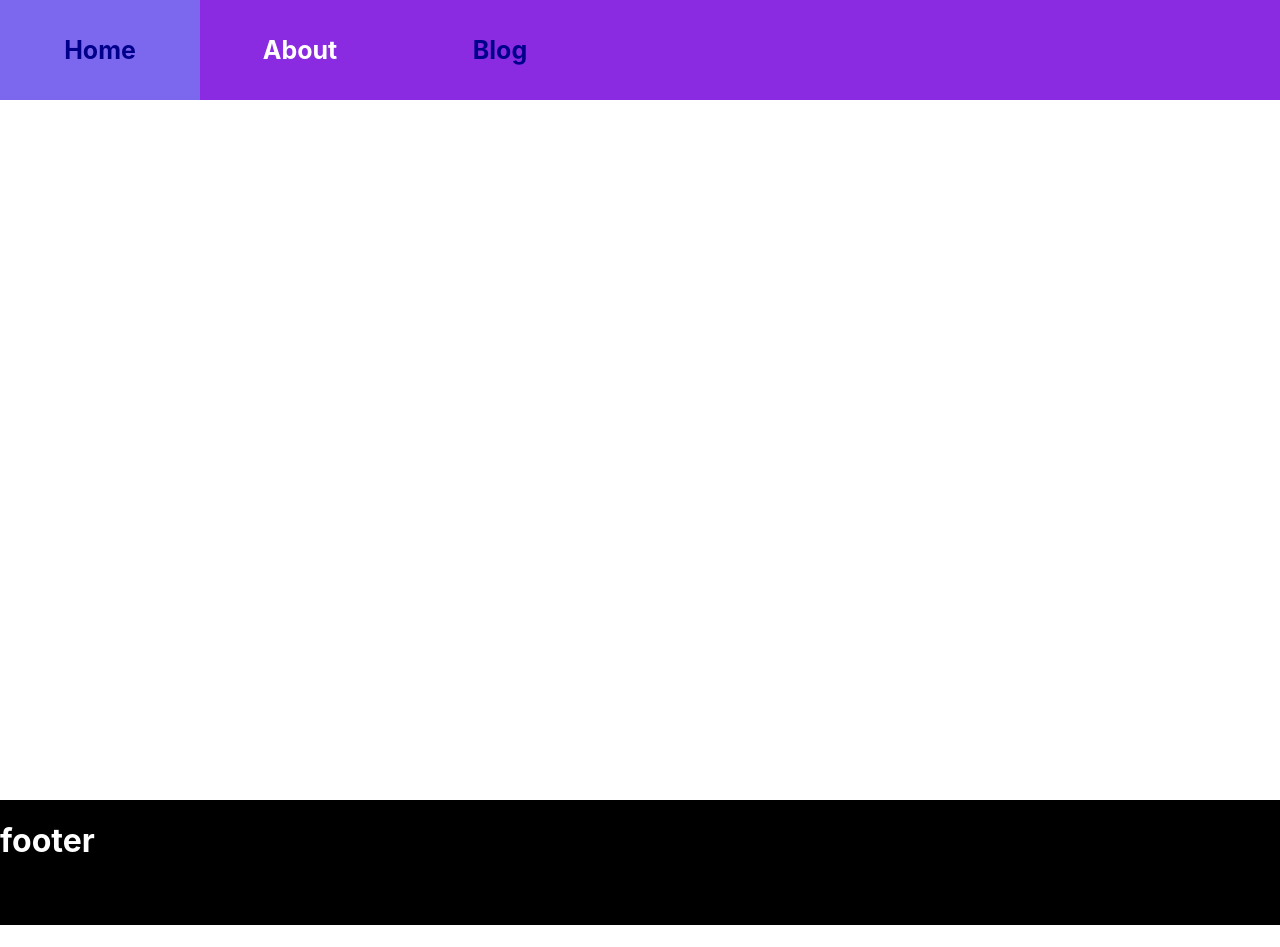
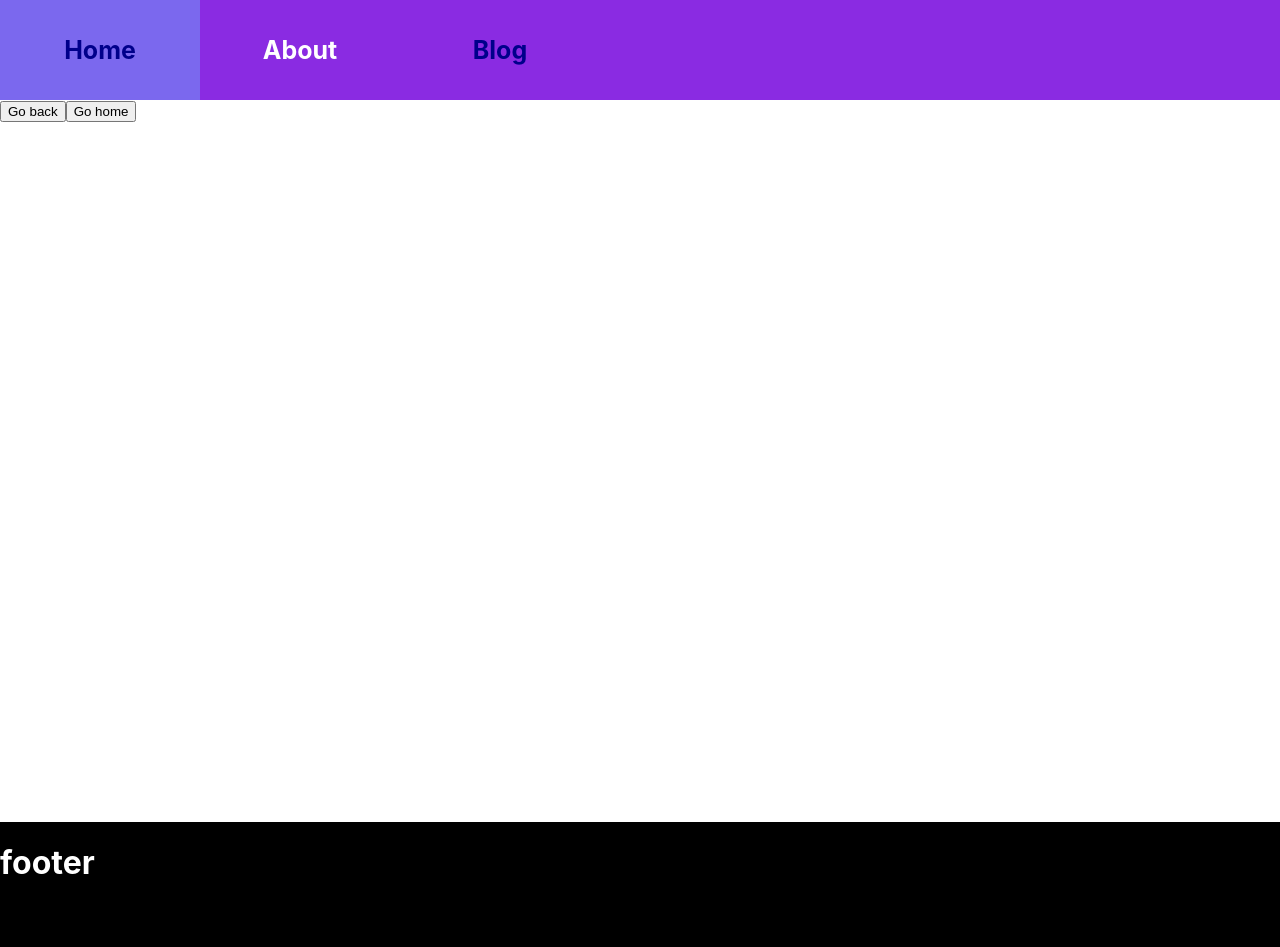
Before and after one commit to YuraSab/react-router-dom_v6, a React (Create React App) app: page /blog/1 in a window 1280 px wide. Before the commit the page ends 925 px from the top, so only its background shows below. Built offline with nearby package versions, Linux system fonts and the light colour scheme; no server answers.

Commit message:
useLocation_useParams_useNavigate

```diff
--- a/src/App.js
+++ b/src/App.js
@@ -9,6 +9,7 @@ import {Layout} from "./components/Layout";
 import {SinglePage} from "./pages/SinglePage";
 import {CreatePost} from "./pages/CreatePost";
 import {EditPost} from "./pages/EditPost";
+import {Navigate} from "react-router";
 
 function App() {
 
@@ -19,6 +20,7 @@ function App() {
                     <Route path={'/'} element={<Layout/>}>
                         <Route index element={<Home/>}/>
                         <Route path={'/about'} element={<About/>}/>
+                        <Route path={'/about-us'} element={<Navigate to={'/about'} replace/>}/>
                         <Route path={'/blog'} element={<Blog/>}/>
                         <Route path={'/blog/:id'} element={<SinglePage/>}/>
                         <Route path={'/blog/:id/edit'} element={<EditPost/>}/>
--- a/src/pages/Blog.js
+++ b/src/pages/Blog.js
@@ -1,11 +1,14 @@
 import React from 'react';
 import {useEffect, useState} from "react";
 import {Link} from "react-router-dom";
+import {useLocation} from "react-router";
 
 const Blog = () => {
 
 
     const [posts, setPosts] = useState([]);
+    console.log(useLocation());
+
 
     useEffect(() => {
         fetch(`https://jsonplaceholder.typicode.com/posts`)
--- a/src/pages/SinglePage.js
+++ b/src/pages/SinglePage.js
@@ -1,11 +1,13 @@
 import React, {Component, useEffect, useState} from 'react';
-import {useParams} from "react-router";
+import {useNavigate, useParams} from "react-router";
 import {Link} from "react-router-dom";
 
 const SinglePage = () => {
 
     const {id} = useParams();
     const [post, setPost] = useState(null);
+    const navigate = useNavigate();
+
 
     useEffect(() => {
         fetch(`https://jsonplaceholder.typicode.com/posts/${id}`)
@@ -13,8 +15,16 @@ const SinglePage = () => {
             .then(value => setPost(value))
     }, [id])
 
+    //    step back one 1 page ago
+    const goBack = () => navigate(-1);
+    {/* Bad approach */}
+    const goHome = () => navigate(`/`, {replace: true});
+
     return (
         <div>
+            <button onClick={goBack}>Go back</button>
+            {/* Bad approach */}
+            <button onClick={goHome}>Go home</button>
             {
                 post && (
                     <div>
```
